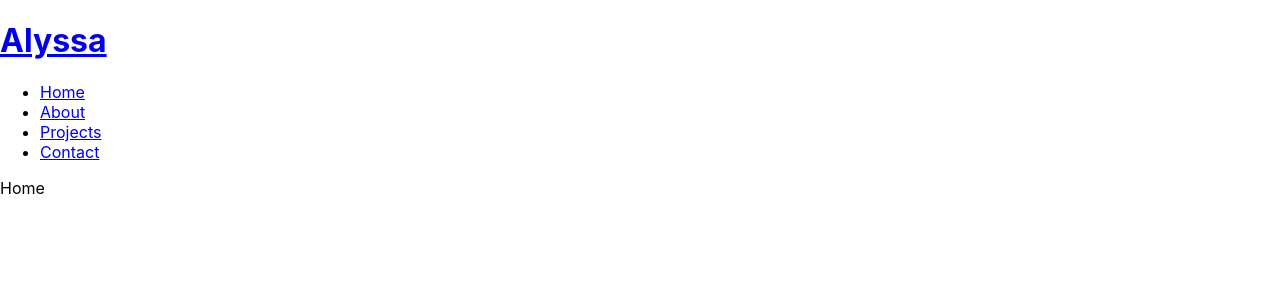
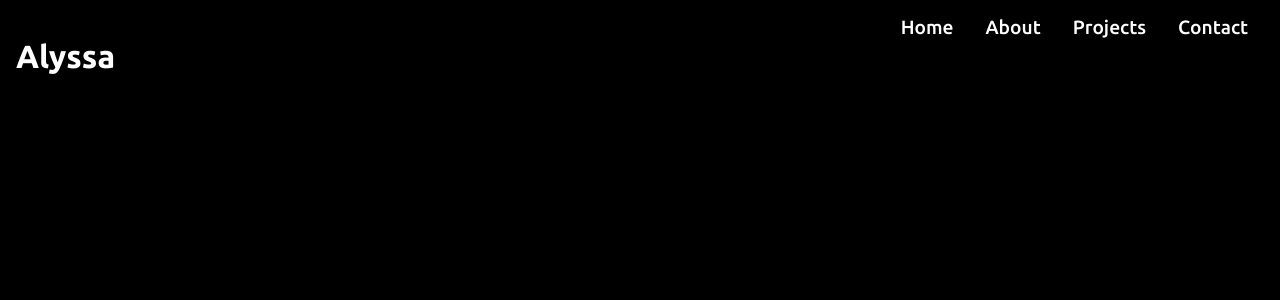
Before and after one commit to cactuspie23/portfolio, a React (Create React App) app: page / in a window 1280 px wide. Shown: the top 300 px of the page. Built offline with nearby package versions, Linux system fonts and the light colour scheme.

Commit message:
add styling for nav bar and other elements

```diff
--- a/src/components/NavBar/NavBar.jsx
+++ b/src/components/NavBar/NavBar.jsx
@@ -1,14 +1,14 @@
 import { NavLink } from 'react-router-dom'
-import './NavBar.module.css'
+import styles from './NavBar.module.css'
 
 
 const NavBar = () => {
   return (
-    <div className='nav'>
+    <div className={styles.nav}>
       <NavLink to='/'>
         <h1>Alyssa</h1>
       </NavLink>
-      <ul>
+      <ul className={styles.navMenu}>
         <li>
           <NavLink to='/'>Home</NavLink>
         </li>
--- a/src/components/NavBar/NavBar.module.css
+++ b/src/components/NavBar/NavBar.module.css
@@ -0,0 +1,20 @@
+.nav {
+  display: flex;
+  justify-content: space-between;
+  align-items: center;
+  padding: 1rem;
+}
+
+.navMenu {
+  display: flex;
+  height: 80px;
+}
+
+.navMenu li {
+  padding: 0 1rem;
+}
+
+.navMenu li a {
+  font-size: 1.2rem;
+  font-weight: 500;
+}
--- a/src/index.css
+++ b/src/index.css
@@ -1,13 +1,43 @@
-body {
+@import url('https://fonts.googleapis.com/css2?family=Ubuntu:wght@300;400;500;700&display=swap');
+
+* {
+  box-sizing: border-box;
   margin: 0;
-  font-family: -apple-system, BlinkMacSystemFont, 'Segoe UI', 'Roboto', 'Oxygen',
-    'Ubuntu', 'Cantarell', 'Fira Sans', 'Droid Sans', 'Helvetica Neue',
-    sans-serif;
-  -webkit-font-smoothing: antialiased;
-  -moz-osx-font-smoothing: grayscale;
+  padding: 0;
+  font-family: 'Ubuntu', sans-serif;
 }
 
-code {
-  font-family: source-code-pro, Menlo, Monaco, Consolas, 'Courier New',
-    monospace;
+body {
+  background: black;
 }
+
+h1, h4, p, a {
+  color: white;
+  text-decoration: none;
+}
+
+ul {
+  list-style-type: none;
+}
+
+.btn {
+  padding: 12px 32px;
+  font-size: 1rem;
+  text-transform: uppercase;
+  background: rgb(248, 217, 15);
+  color: #222;
+  border: 1px solid white;
+  font-weight: 600;
+  cursor: pointer;
+}
+
+.btnLight {
+  background: transparent;
+  color: white;
+}
+
+.btn:hover {
+  background: rgba(255, 255, 255, 0.2);
+  color: white;
+  transition: 0.3s;
+}
```
